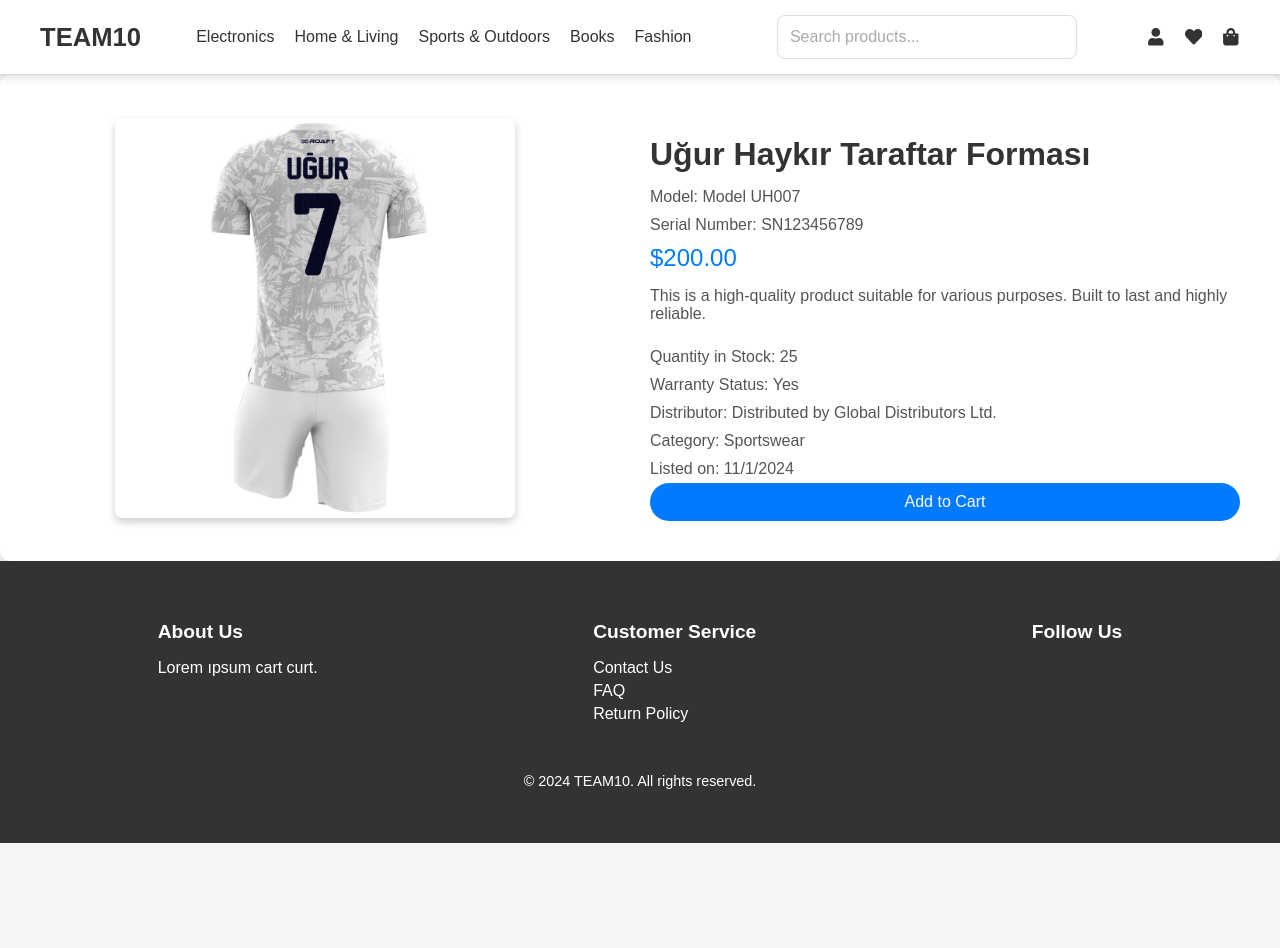
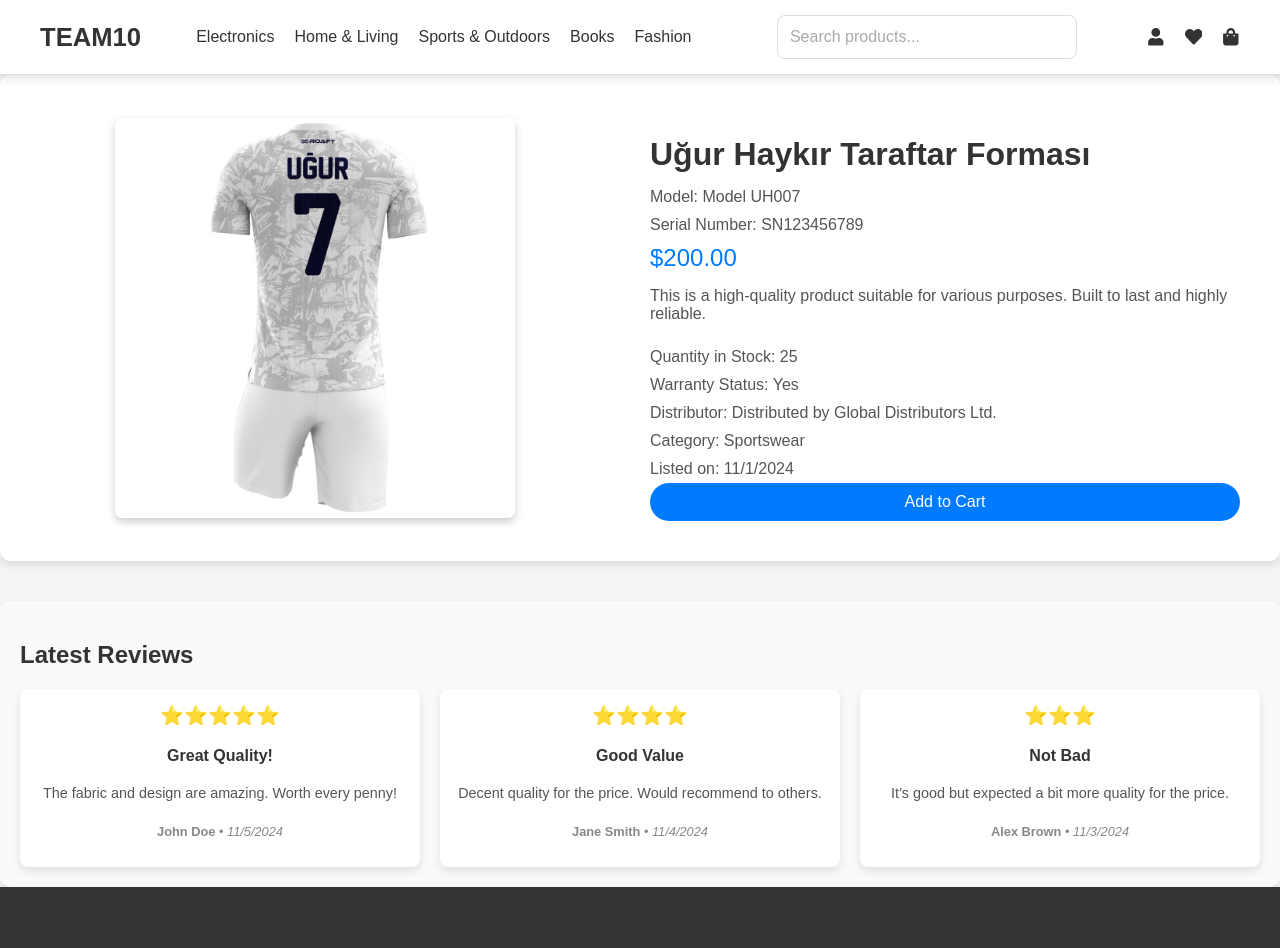
Before and after one commit to selimbogurcu/team-10-front, a React (Create React App) app: page /product/1 in a window 1280 px wide. Shown: the top 948 px of the page. Before the commit the page ends 843 px from the top, so only its background shows below. Built offline with nearby package versions, Linux system fonts and the light colour scheme.

Commit message:
ProductDetail
detail page comments added

```diff
--- a/src/assets/styles/productDetail.css
+++ b/src/assets/styles/productDetail.css
@@ -88,3 +88,68 @@
     background-color: #0056b3;
     box-shadow: 0 4px 10px rgba(0, 91, 187, 0.3);
 }
+
+/* Latest Reviews Section */
+.latest-reviews {
+    margin-top: 40px;
+    padding: 20px;
+    background-color: #f9f9f9;
+    border-radius: 10px;
+    box-shadow: 0 4px 8px rgba(0, 0, 0, 0.1);
+}
+
+.latest-reviews h2 {
+    font-size: 1.5rem;
+    color: #333;
+    margin-bottom: 20px;
+}
+
+.reviews-container {
+    display: flex;
+    gap: 20px;
+    justify-content: space-around;
+}
+
+.review-card {
+    background-color: #fff;
+    padding: 15px;
+    border-radius: 8px;
+    box-shadow: 0 4px 8px rgba(0, 0, 0, 0.1);
+    width: 30%;
+    display: flex;
+    flex-direction: column;
+    align-items: center;
+    text-align: center;
+}
+
+.review-rating {
+    font-size: 1.2rem;
+    color: #ffbf00; /* Star color */
+    margin-bottom: 10px;
+}
+
+.review-title {
+    font-size: 1rem;
+    font-weight: bold;
+    color: #333;
+    margin: 10px 0;
+}
+
+.review-body {
+    font-size: 0.9rem;
+    color: #555;
+    margin: 10px 0;
+}
+
+.reviewer-info {
+    font-size: 0.8rem;
+    color: #888;
+}
+
+.reviewer-name {
+    font-weight: bold;
+}
+
+.review-date {
+    font-style: italic;
+}
--- a/src/pages/ProductDetail.js
+++ b/src/pages/ProductDetail.js
@@ -1,3 +1,4 @@
+// ProductDetail.js
 import React, { useState } from 'react';
 import { useParams } from 'react-router-dom';
 import Navbar from '../components/Navbar';
@@ -10,7 +11,6 @@
 const ProductDetail = () => {
     const { id } = useParams();
 
-    // Sample product data based on your database structure
     const sampleProduct = {
         name: 'Uğur Haykır Taraftar Forması',
         model: 'Model UH007',
@@ -25,17 +25,40 @@
         created_at: '2024-11-01'
     };
 
-    const { name, model, serial_number, description, quantity_in_stock, price, warranty_status, distributor_info, category, images, created_at } = sampleProduct;
-    const [currentImage, setCurrentImage] = useState(images[0]);
+    const sampleReviews = [
+        {
+            title: 'Great Quality!',
+            body: 'The fabric and design are amazing. Worth every penny!',
+            reviewer: 'John Doe',
+            date: '2024-11-05',
+            rating: 5
+        },
+        {
+            title: 'Good Value',
+            body: 'Decent quality for the price. Would recommend to others.',
+            reviewer: 'Jane Smith',
+            date: '2024-11-04',
+            rating: 4
+        },
+        {
+            title: 'Not Bad',
+            body: 'It’s good but expected a bit more quality for the price.',
+            reviewer: 'Alex Brown',
+            date: '2024-11-03',
+            rating: 3
+        }
+    ];
+
+    const [currentImage, setCurrentImage] = useState(sampleProduct.images[0]);
 
     const handleMouseEnter = () => {
-        if (images.length > 1) {
-            setCurrentImage(images[1]);
+        if (sampleProduct.images.length > 1) {
+            setCurrentImage(sampleProduct.images[1]);
         }
     };
 
     const handleMouseLeave = () => {
-        setCurrentImage(images[0]);
+        setCurrentImage(sampleProduct.images[0]);
     };
 
     return (
@@ -47,22 +70,40 @@
                     onMouseEnter={handleMouseEnter}
                     onMouseLeave={handleMouseLeave}
                 >
-                    <img src={currentImage} alt={name} className="product-image" />
+                    <img src={currentImage} alt={sampleProduct.name} className="product-image" />
                 </div>
                 <div className="product-info-section">
-                    <h1 className="product-name">{name}</h1>
-                    <p className="product-model">Model: {model}</p>
-                    <p className="product-serial-number">Serial Number: {serial_number}</p>
-                    <p className="product-price">${price.toFixed(2)}</p>
-                    <p className="product-description">{description}</p>
-                    <p className="product-stock">Quantity in Stock: {quantity_in_stock}</p>
+                    <h1 className="product-name">{sampleProduct.name}</h1>
+                    <p className="product-model">Model: {sampleProduct.model}</p>
+                    <p className="product-serial-number">Serial Number: {sampleProduct.serial_number}</p>
+                    <p className="product-price">${sampleProduct.price.toFixed(2)}</p>
+                    <p className="product-description">{sampleProduct.description}</p>
+                    <p className="product-stock">Quantity in Stock: {sampleProduct.quantity_in_stock}</p>
                     <p className="product-warranty">
-                        Warranty Status: {warranty_status ? 'Yes' : 'No'}
+                        Warranty Status: {sampleProduct.warranty_status ? 'Yes' : 'No'}
                     </p>
-                    <p className="product-distributor">Distributor: {distributor_info}</p>
-                    <p className="product-category">Category: {category}</p>
-                    <p className="product-created-at">Listed on: {new Date(created_at).toLocaleDateString()}</p>
+                    <p className="product-distributor">Distributor: {sampleProduct.distributor_info}</p>
+                    <p className="product-category">Category: {sampleProduct.category}</p>
+                    <p className="product-created-at">Listed on: {new Date(sampleProduct.created_at).toLocaleDateString()}</p>
                     <button className="add-to-cart-button">Add to Cart</button>
+                </div>
+            </div>
+
+            {/* Latest Reviews Section */}
+            <div className="latest-reviews">
+                <h2>Latest Reviews</h2>
+                <div className="reviews-container">
+                    {sampleReviews.map((review, index) => (
+                        <div key={index} className="review-card">
+                            <div className="review-rating">{'⭐'.repeat(review.rating)}</div>
+                            <h3 className="review-title">{review.title}</h3>
+                            <p className="review-body">{review.body}</p>
+                            <p className="reviewer-info">
+                                <span className="reviewer-name">{review.reviewer}</span> •{' '}
+                                <span className="review-date">{new Date(review.date).toLocaleDateString()}</span>
+                            </p>
+                        </div>
+                    ))}
                 </div>
             </div>
             <Footer />
--- a/src/pages/ProductList.js
+++ b/src/pages/ProductList.js
@@ -1,4 +1,3 @@
-// ProductList.js
 import React, { useState } from 'react';
 import { useNavigate } from 'react-router-dom';
 import '../assets/styles/productList.css';
```
Also changed, not shown: src/pages/UserProfile.js (added, +21 -0 lines).
